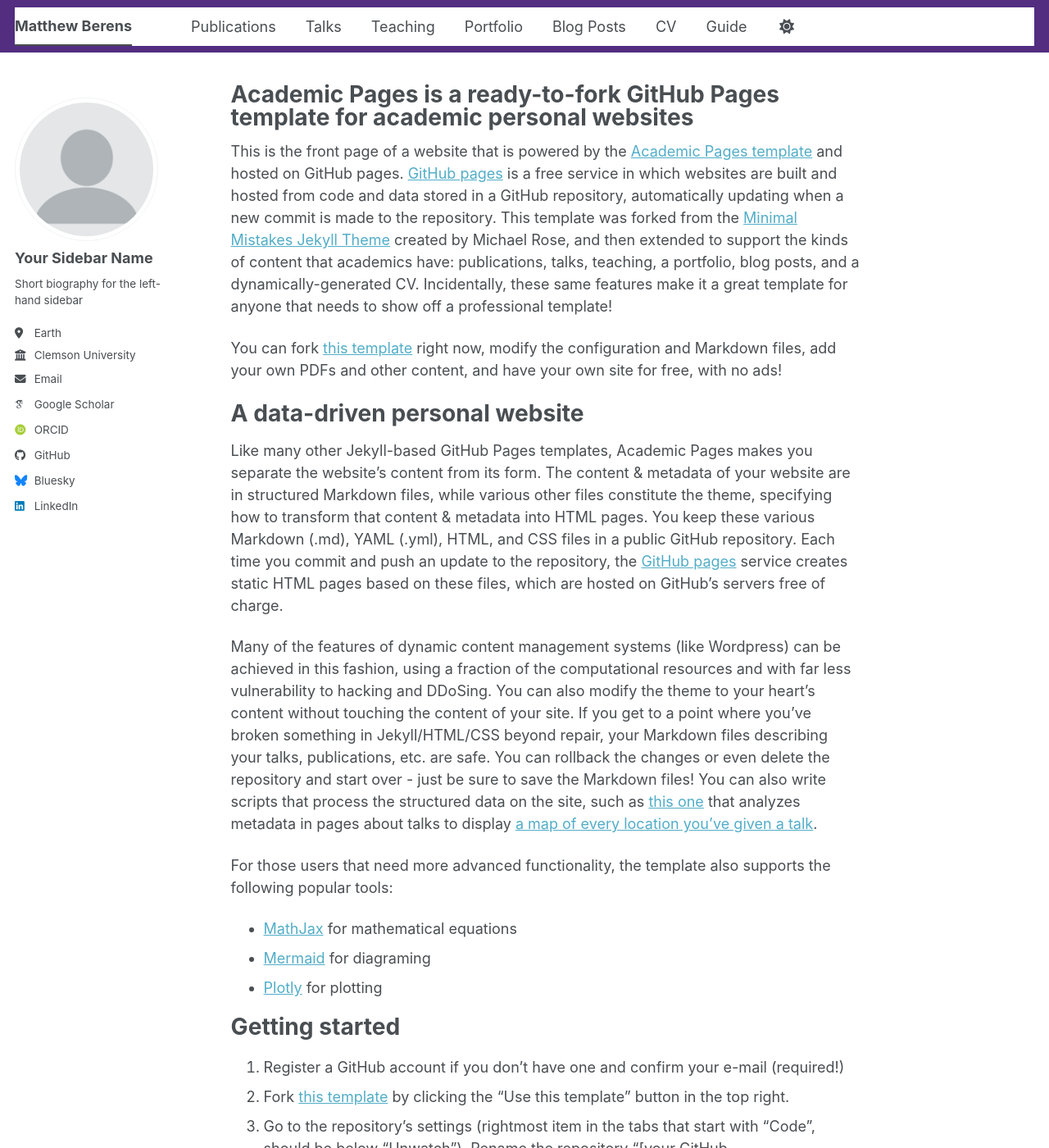
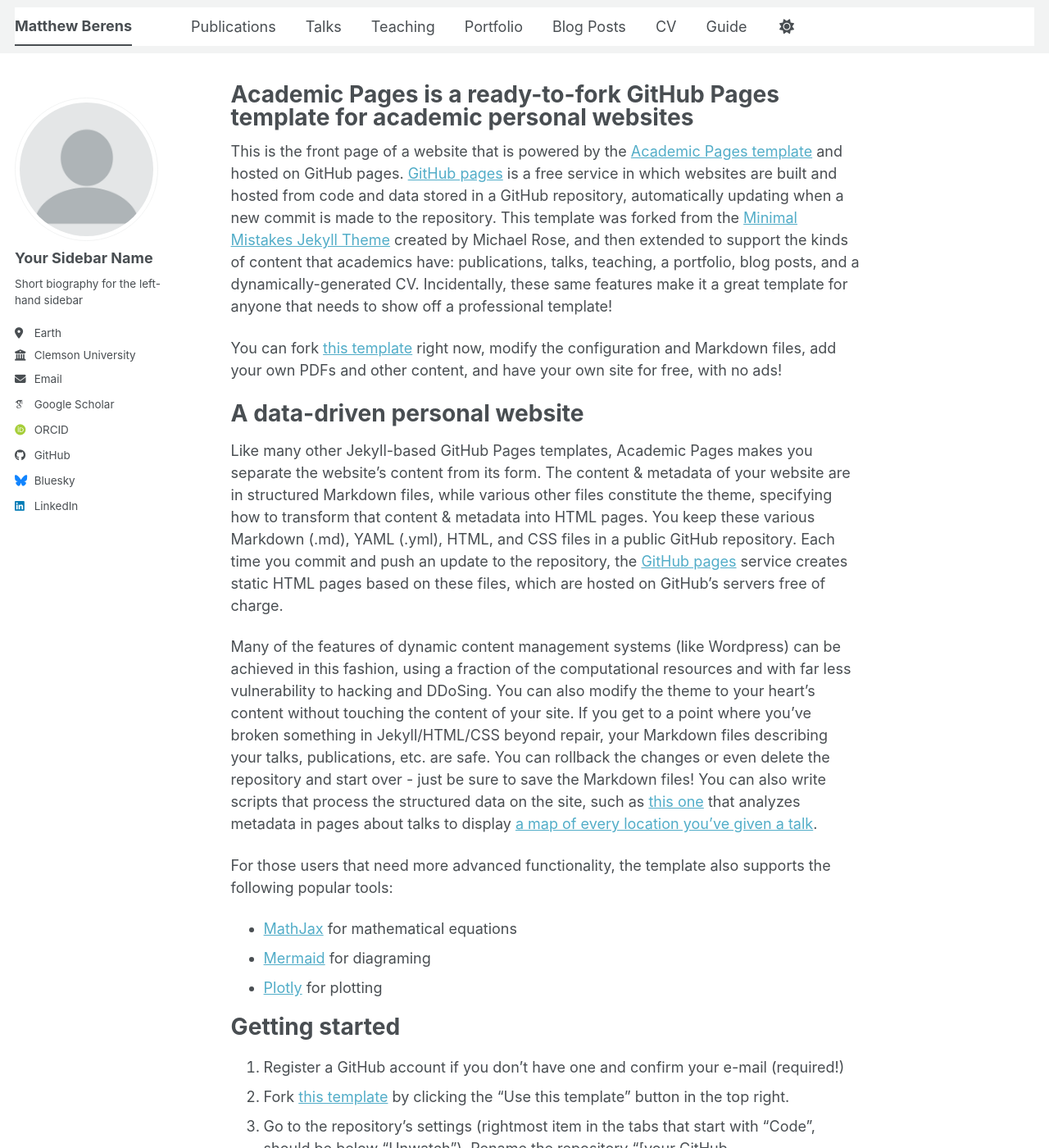
Before and after one commit to matthewberens/matthewberens.github.io, a Jekyll site: the page built from _pages/about.md, in a window 1280 px wide and 1400 px high. Shown: the whole window at 82% size. Built offline with Jekyll 4.4.1, drawn with Linux system fonts in a browser that asks for light colours; some web fonts are replaced; a script bundle is joined from its source files by our own code; library files that are not in the unit come from our copies.

Commit message:
Update _masthead.scss

```diff
--- a/_sass/layout/_masthead.scss
+++ b/_sass/layout/_masthead.scss
@@ -4,7 +4,7 @@
 
 .masthead {
   position: fixed;
-  background: $clemson-purple;
+  background: $lighter-gray;
   height: fit-content;
   top: 0;
   width: 100%;
```
